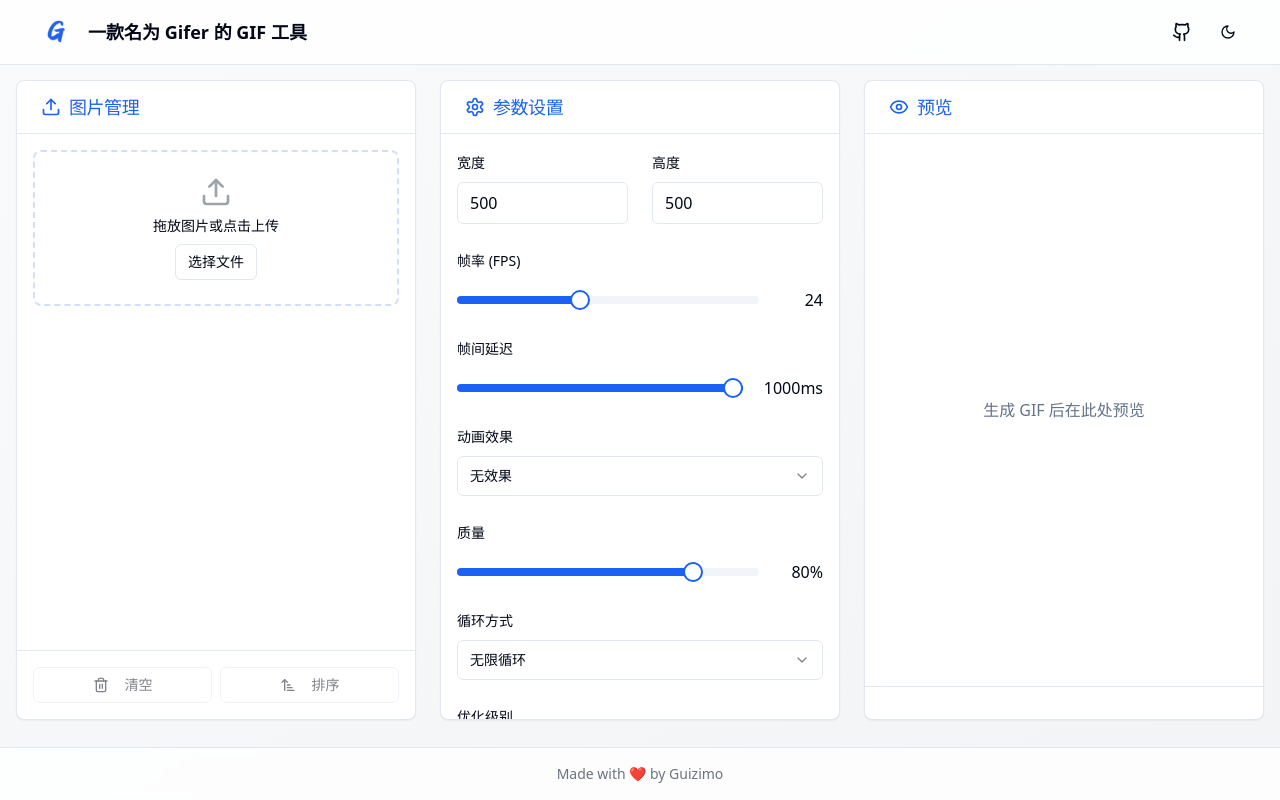
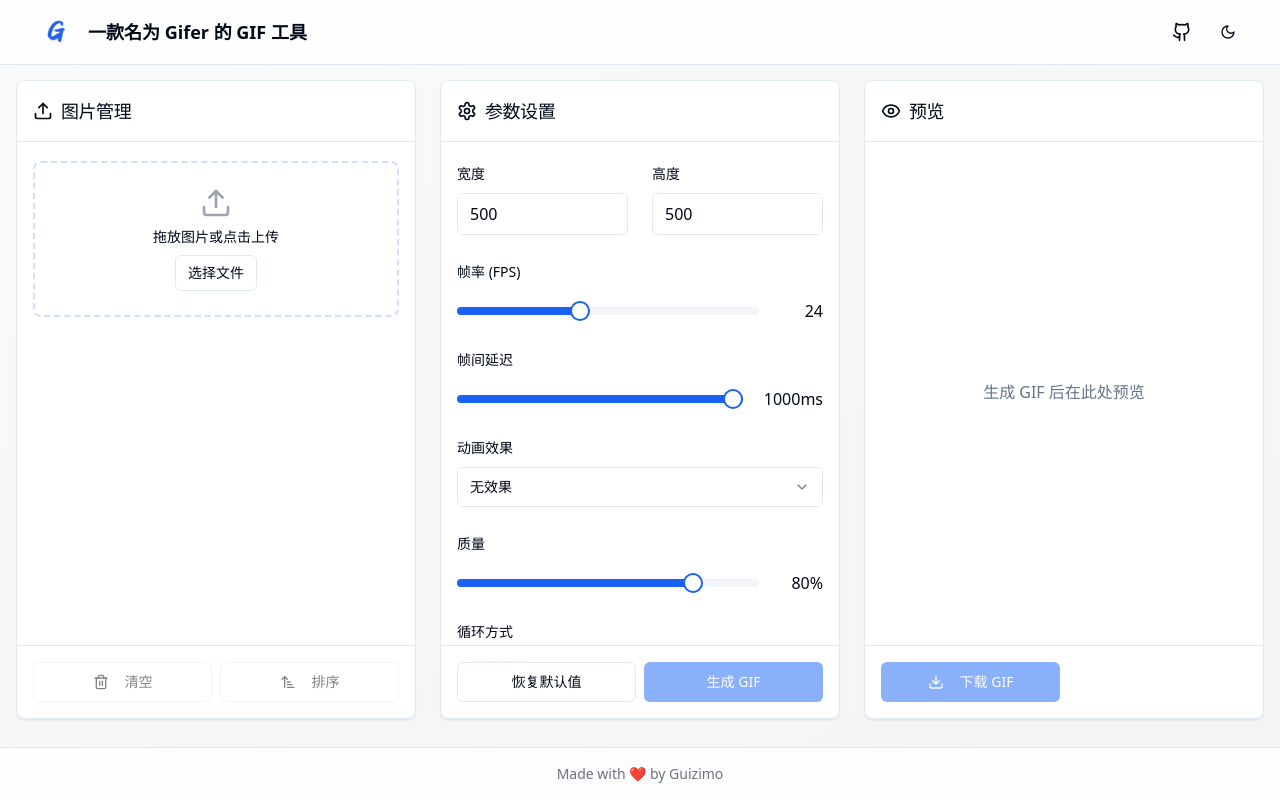
Before and after one commit to Guizimo/gifer, a React (Vite) app: page / in a window 1280 px wide. Built offline with nearby package versions, Linux system fonts and the light colour scheme.

Commit message:
feat: (Component) 美化页面

```diff
--- a/src/components/common/GifGenerator.tsx
+++ b/src/components/common/GifGenerator.tsx
@@ -23,19 +23,50 @@ interface ImageFile {
 }
 
 const GifGenerator = () => {
+  // 定义默认参数
+  const defaultParams = {
+    fps: 24,
+    quality: 80,
+    width: 500,
+    height: 500,
+    repeat: 'infinite',
+    optimization: 3,
+    delay: 1000,
+    animation: 'none',
+  };
+
+  // 状态定义
+  const [fps, setFps] = React.useState(defaultParams.fps);
+  const [quality, setQuality] = React.useState(defaultParams.quality);
+  const [width, setWidth] = React.useState(defaultParams.width);
+  const [height, setHeight] = React.useState(defaultParams.height);
+  const [repeat, setRepeat] = React.useState(defaultParams.repeat);
+  const [optimization, setOptimization] = React.useState(defaultParams.optimization);
+  const [delay, setDelay] = React.useState(defaultParams.delay);
+  const [animation, setAnimation] = React.useState(defaultParams.animation);
+
   const [previewGif, setPreviewGif] = React.useState<string | null>(null);
   const [images, setImages] = React.useState<ImageFile[]>([]);
-  const [fps, setFps] = React.useState(24);
-  const [quality, setQuality] = React.useState(80);
-  const [width, setWidth] = React.useState(500);
-  const [height, setHeight] = React.useState(500);
-  const [repeat, setRepeat] = React.useState('infinite');
-  const [optimization, setOptimization] = React.useState(3);
-  const [delay, setDelay] = React.useState(1000); // 每帧延迟时间（毫秒）
-  const [animation, setAnimation] = React.useState('none'); // 动画效果
   const [isGenerating, setIsGenerating] = React.useState(false);
   const fileInputRef = React.useRef<HTMLInputElement>(null);
   const { toast } = useToast();
+
+  // 恢复默认值函数
+  const resetToDefaults = () => {
+    setFps(defaultParams.fps);
+    setQuality(defaultParams.quality);
+    setWidth(defaultParams.width);
+    setHeight(defaultParams.height);
+    setRepeat(defaultParams.repeat);
+    setOptimization(defaultParams.optimization);
+    setDelay(defaultParams.delay);
+    setAnimation(defaultParams.animation);
+
+    toast({
+      title: '已重置',
+      description: '所有参数已恢复默认值',
+    });
+  };
 
   const downloadGif = async () => {
     if (!previewGif) return;
@@ -177,14 +208,14 @@ const GifGenerator = () => {
       <div className="flex-1 overflow-auto p-4">
         <div className="grid grid-cols-1 gap-6 md:grid-cols-3">
           {/* 图片上传管理区域 */}
-          <Card className="flex h-[calc(100vh-10rem)] flex-col bg-card md:col-span-1">
-            <CardHeader className="border-b border-border py-3">
-              <CardTitle className="flex items-center gap-2 text-lg font-medium text-primary">
+          <Card className="relative flex h-[calc(100vh-10rem)] flex-col bg-card md:col-span-1">
+          <CardHeader className="absolute rounded-t-lg left-0 p-4 right-0 top-0 z-50 border-b bg-white/80 backdrop-blur-sm dark:bg-gray-950/80">
+            <CardTitle className="flex items-center gap-2 text-lg font-medium">
                 <Upload className="h-5 w-5" />
                 图片管理
               </CardTitle>
             </CardHeader>
-            <CardContent className="flex-1 overflow-y-auto p-4">
+            <CardContent className="flex-1 overflow-y-auto px-4 pt-20 pb-24">
               <div
                 className="rounded-lg border-2 border-dashed border-primary/20 p-6 text-center transition-colors hover:border-primary/40 dark:bg-card/50"
                 onDragOver={(e) => e.preventDefault()}
@@ -249,11 +280,10 @@ const GifGenerator = () => {
               </DragDropContext>
             </CardContent>
 
-            <div className="space-y-2 border-t border-border p-4">
+            <div className="absolute border-t rounded-b-lg border-border p-4 left-0 right-0 bottom-0 z-50 border-b bg-white/80 backdrop-blur-sm dark:bg-gray-950/80">
               <div className="grid grid-cols-2 gap-2">
                 <Button
                   variant="outline"
-                  size="sm"
                   onClick={clearAllImages}
                   disabled={images.length === 0}
                   className="w-full"
@@ -263,7 +293,6 @@ const GifGenerator = () => {
                 </Button>
                 <Button
                   variant="outline"
-                  size="sm"
                   onClick={sortImages}
                   disabled={images.length < 2}
                   className="w-full"
@@ -276,14 +305,14 @@ const GifGenerator = () => {
           </Card>
 
           {/* 参数控制区域 */}
-          <Card className="flex h-[calc(100vh-10rem)] flex-col bg-card md:col-span-1">
-            <CardHeader className="border-b border-border py-3">
-              <CardTitle className="flex items-center gap-2 text-lg font-medium text-primary">
+          <Card className="relative flex h-[calc(100vh-10rem)] flex-col bg-card md:col-span-1">
+            <CardHeader className="absolute rounded-t-lg left-0 p-4 right-0 top-0 z-50 border-b bg-white/80 backdrop-blur-sm dark:bg-gray-950/80">
+              <CardTitle className="flex items-center gap-2 text-lg font-medium">
                 <Settings className="h-5 w-5" />
                 参数设置
               </CardTitle>
             </CardHeader>
-            <CardContent className="flex-1 space-y-6 overflow-auto p-4">
+            <CardContent className="flex-1 space-y-6 overflow-auto px-4 pt-20 pb-24">
               <div className="grid grid-cols-2 gap-6">
                 <div className="space-y-2">
                   <Label>宽度</Label>
@@ -391,6 +420,13 @@ const GifGenerator = () => {
                   </SelectContent>
                 </Select>
               </div>
+            </CardContent>
+
+            <div className="absolute border-t rounded-b-lg border-border p-4 left-0 right-0 bottom-0 z-50 border-b bg-white/80 backdrop-blur-sm dark:bg-gray-950/80">
+              <div className="grid grid-cols-2 gap-2">
+                <Button variant="outline" onClick={resetToDefaults} className="w-full">
+                  恢复默认值
+                </Button>
                 <Button
                   className="w-full bg-primary text-primary-foreground hover:bg-primary/90"
                   disabled={images.length === 0 || isGenerating}
@@ -405,20 +441,21 @@ const GifGenerator = () => {
                     '生成 GIF'
                   )}
                 </Button>
-            </CardContent>
+              </div>
+            </div>
           </Card>
 
           {/* 预览区域 */}
-          <Card className="flex h-[calc(100vh-10rem)] flex-col bg-card md:col-span-1">
-            <CardHeader className="border-b border-border py-3">
-              <CardTitle className="flex items-center justify-between text-lg font-medium text-primary">
+          <Card className="relative flex h-[calc(100vh-10rem)] flex-col bg-card md:col-span-1">
+          <CardHeader className="absolute rounded-t-lg left-0 p-4 right-0 top-0 z-50 border-b bg-white/80 backdrop-blur-sm dark:bg-gray-950/80">
+          <CardTitle className="flex items-center justify-between text-lg font-medium">
                 <div className="flex items-center gap-2">
                   <Eye className="h-5 w-5" />
                   预览
                 </div>
               </CardTitle>
             </CardHeader>
-            <CardContent className="flex flex-1 items-center justify-center overflow-auto p-4">
+            <CardContent className="flex flex-1 items-center justify-center overflow-auto px-4 pt-20 pb-24">
               {previewGif ? (
                 <img
                   src={previewGif}
@@ -432,17 +469,17 @@ const GifGenerator = () => {
               )}
             </CardContent>
 
-            <div className="border-t border-border p-4">
-              {previewGif && (
+            <div className="absolute border-t rounded-b-lg border-border p-4 left-0 right-0 bottom-0 z-50 border-b bg-white/80 backdrop-blur-sm dark:bg-gray-950/80">
+            <div className="grid grid-cols-2 gap-2">
                 <Button
-                  variant="outline"
-                  className="w-full border-primary/20 hover:border-primary dark:border-primary/40 dark:hover:border-primary/80"
+                  className="w-full bg-primary text-primary-foreground hover:bg-primary/90"
+                  disabled={!previewGif}
                   onClick={downloadGif}
                 >
                   <Download className="mr-2 h-4 w-4" />
                   下载 GIF
                 </Button>
-              )}
+              </div>
             </div>
           </Card>
         </div>
```
Lines whose indentation alone changed are shown as unchanged.
